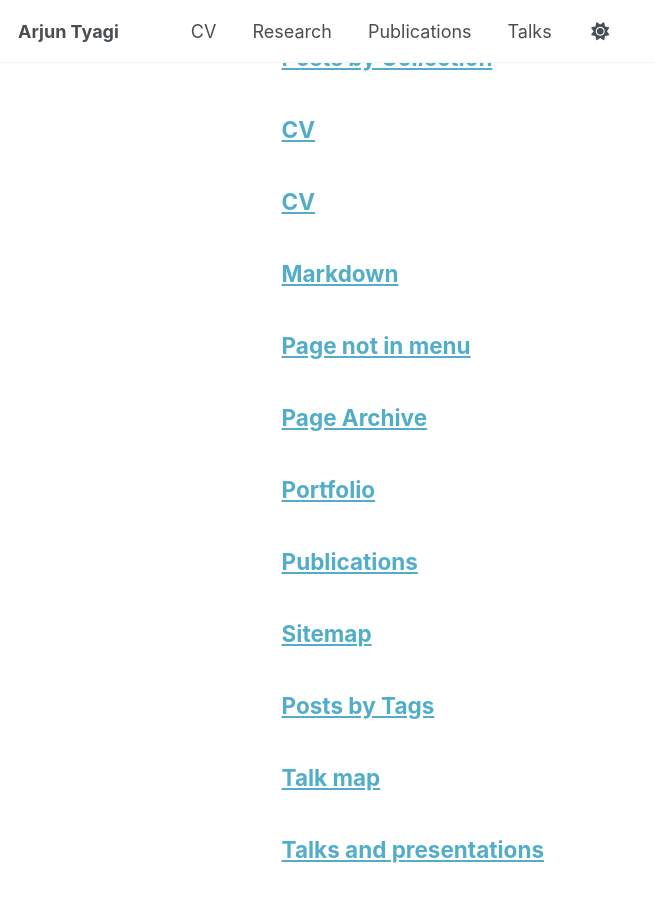
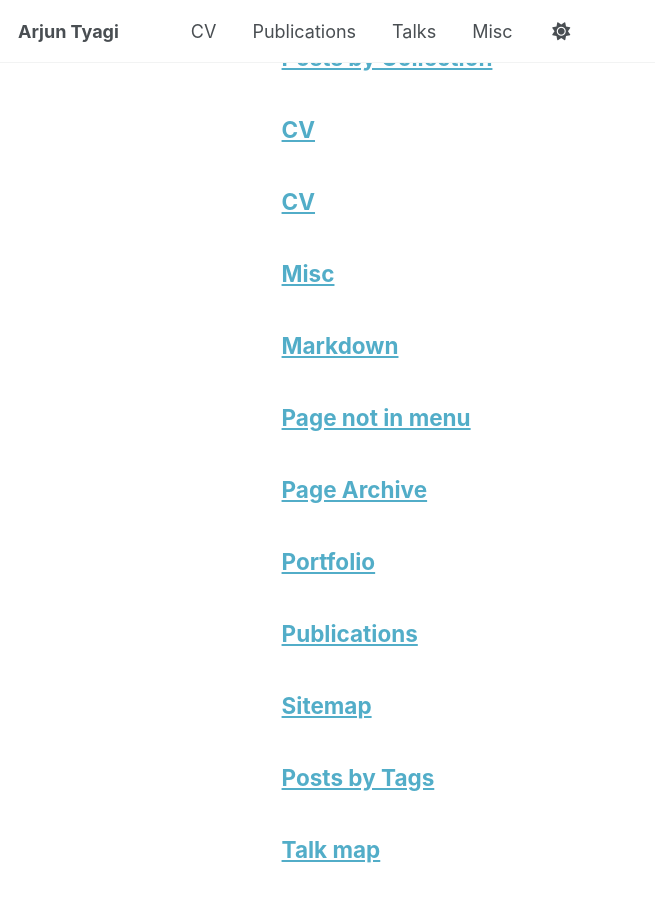
Before and after one commit to ArjunTyagi25/ArjunTyagi25.github.io, a Jekyll site: the page built from _pages/page-archive.html, in a window 1280 px wide and 900 px high, scrolled down 416 px. Shown: the whole window, without its empty margins (0-655 px from the left). Built offline with Jekyll 4.4.1, drawn with Linux system fonts in a browser that asks for light colours; a script that is not in the unit is left out.

Commit message:
added misc page

```diff
--- a/_data/navigation.yml
+++ b/_data/navigation.yml
@@ -11,14 +11,17 @@ main:
   - title: "CV"
     url: /files/Arjun_Tyagi_CV.pdf
 
-  - title: "Research"
-    url: /research/
+  # - title: "Research"
+  #   url: /research/
 
   - title: "Publications"
     url: /publications/
 
   - title: "Talks"
     url: /talks/
+
+  - title: "Misc"
+    url: /misc/
 
   # - title: "Teaching"
   #   url: /teaching/
```
Also changed, not shown: misc/index.md (added, +7 -0 lines).
